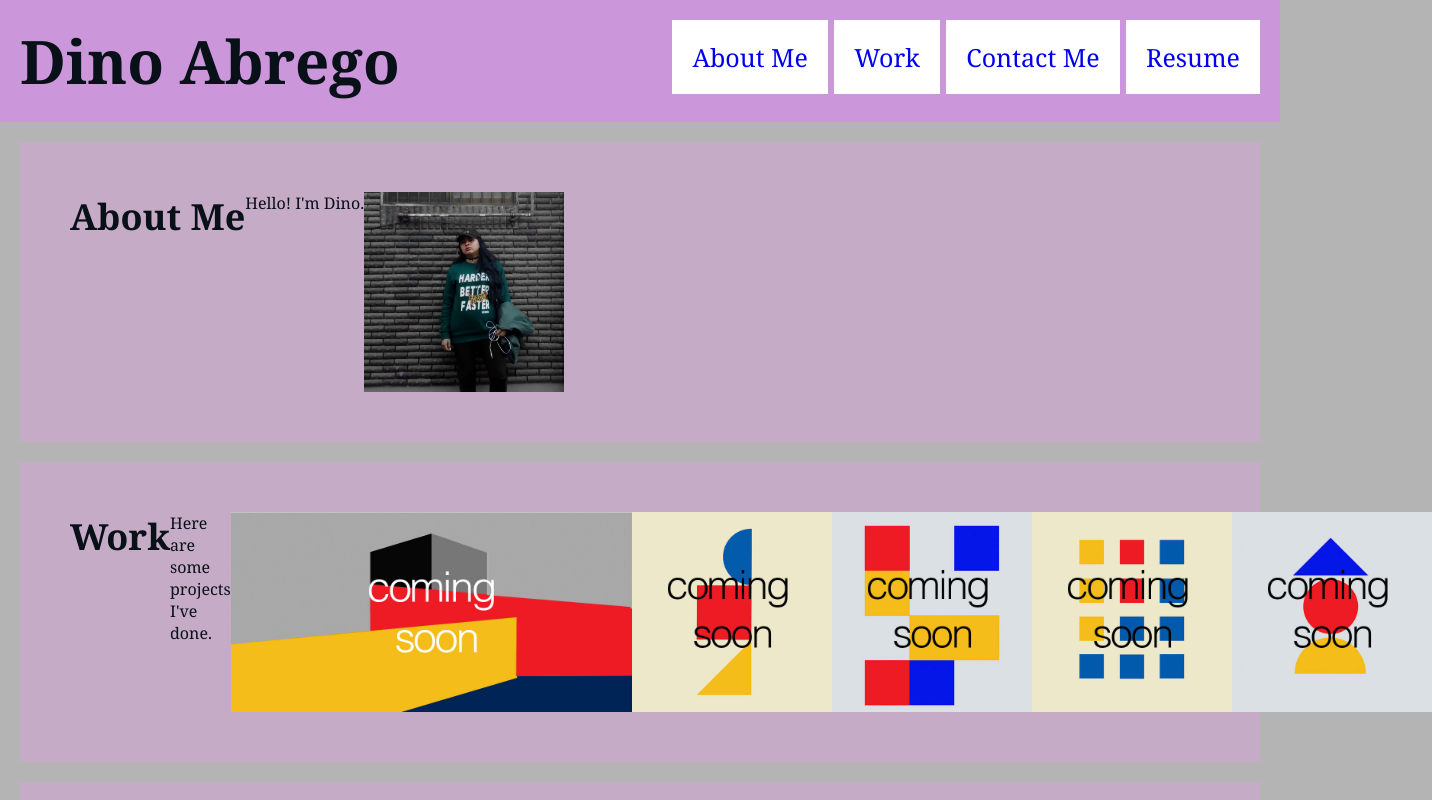
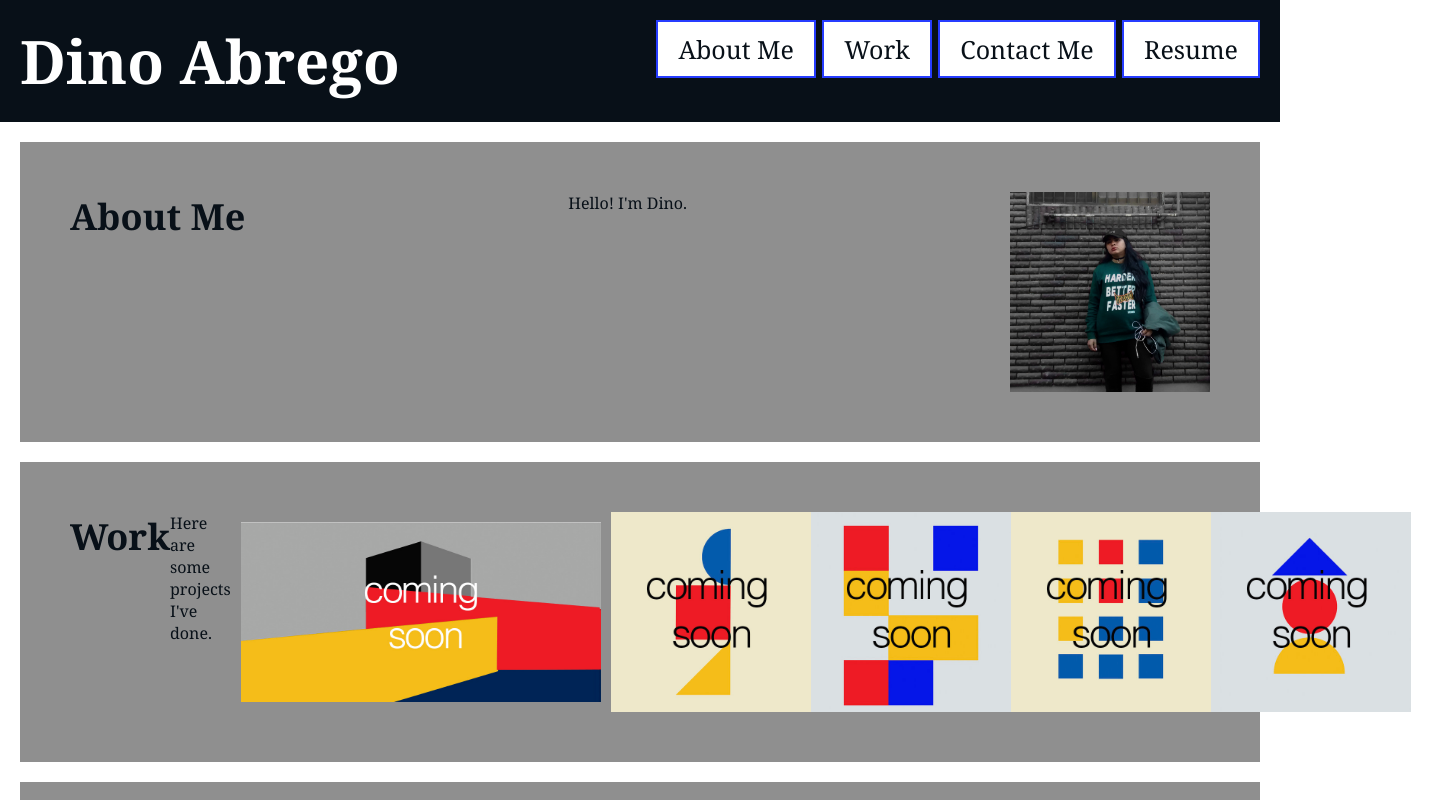
Before and after one commit to dinoabrego/portfolio, a plain HTML site: page index.html in a window 1280 px wide. Shown: the top 800 px of the page, 1432 px wide, since content can reach past the window. Drawn offline with Linux system fonts and the light colour scheme.

Commit message:
updated changes

```diff
--- a/assets/css/style.css
+++ b/assets/css/style.css
@@ -3,10 +3,12 @@
     /* declare a variable with `--` syntax */
     --dark: #081018;
     --light: #fff;
-    --background1: #cc97da;
-    --background2: rgb(180, 180, 180);
-    --background3: rgb(197, 171, 197);
-    --navlink-color: #9c00cc;
+    --background1: #271d3f;
+    --background2: rgb(143, 143, 143);
+    --background3: rgb(83, 75, 117);
+    --color1: rgb(38, 60, 255);
+    --color2: rgb(242, 245, 67);
+    --color3: rgb(238, 56, 56);
 }
 
 * {
@@ -16,7 +18,7 @@
 }
 
 body {
-    background-color: var(--background2);
+    background-color: var(--light);
     font-family: Georgia, 'Times New Roman', Times, serif;
 }
 
@@ -24,8 +26,8 @@ body {
 
 header {
     padding: 20px;
-    background-color: var(--background1);
-    color: var(--dark);
+    background-color: var(--dark);
+    color: var(--light);
 }
 
 header h1 {
@@ -51,8 +53,17 @@ header nav ul li a {
     text-decoration: none;
   }
 
+header nav ul li a:link, a:visited {
+    background-color: var(--light);
+    color: var(--dark);
+    border: 2px solid var(--color1);
+    padding: 10px 20px;
+    text-align: center;
+    text-decoration: none;
+}
+
 header nav ul li a:hover {
-    background-color: var(--dark);
+    background-color: var(--background3);
   }
 
 /* Main */
@@ -67,18 +78,15 @@ main {
 
 .sections {
     display: flex;
-    float: center;
-    width: 100%;;
+    flex: 0 1 auto;
+    justify-content: space-between;
+    width: 100%;
     height: 300px;
+    padding: 50px;
+    background-color: var(--background2);
+    color: var(--dark);
     margin-bottom: 20px;
-    padding: 50px;
-    background-color: var(--background3);
-    color: var(--dark);
-}
-
-.sections img {
-    display: inline-block;
-    max-height: 200px;
+    margin-right: 20px;
 }
 
 .sections h2 {
@@ -86,3 +94,41 @@ main {
     margin-bottom: 20px;
     font-size: 36px;
 }
+
+footer {
+    padding: 10px;
+    text-align: center;
+    font-size: 20px;
+}
+
+/*Images*/
+
+.main-image {
+    display: inline-block;
+    margin: 10px;
+    max-width: 100%;
+}
+
+.images {
+    display: inline-block;
+    width:50%;
+    height:100%;
+    object-fit:cover;
+}
+
+/* Responsive Design */
+
+@media screen and (max-width: 768px) {
+    header, main, nav {
+      flex-direction: column;
+    }
+
+    section {
+      padding-right: 0;
+    }
+
+    aside {
+      width: 100%;
+      text-align: center;
+    }
+  }
--- a/index.html
+++ b/index.html
@@ -32,7 +32,7 @@
             <p>
                 Hello! I'm Dino.
             </p>
-            <img src="./assets/images/about-me.jpg" alt="Portrait of me standing in front of a brick wall." class="float-right" />
+            <img class="about" src="./assets/images/about-me.jpg" alt="Portrait of me standing in front of a brick wall." class="float-right" />
         </section>
         <section id="work" class="sections">
             <h2>Work</h2>
@@ -40,10 +40,10 @@
              Here are some projects I've done.
             </p>
             <img class="main-image" src="./assets/images/phm.jpg" alt="Place holder image with geometric shapes and a text that reads coming soon." />
-            <img class="images"src="./assets/images/ph1.jpg" alt="Place holder image with geometric shapes and a text that reads coming soon."/>
-            <img class="images"src="./assets/images/ph2.jpg" alt="Place holder image with geometric shapes and a text that reads coming soon."/>
-            <img class="images"src="./assets/images/ph3.jpg" alt="Place holder image with geometric shapes and a text that reads coming soon."/>
-            <img class="images"src="./assets/images/ph4.jpg" alt="Place holder image with geometric shapes and a text that reads coming soon."/>
+            <img class="images" src="./assets/images/ph1.jpg" alt="Place holder image with geometric shapes and a text that reads coming soon."/>
+            <img class="images" src="./assets/images/ph2.jpg" alt="Place holder image with geometric shapes and a text that reads coming soon."/>
+            <img class="images" src="./assets/images/ph3.jpg" alt="Place holder image with geometric shapes and a text that reads coming soon."/>
+            <img class="images" src="./assets/images/ph4.jpg" alt="Place holder image with geometric shapes and a text that reads coming soon."/>
         </section>
         <section id="contact" class="sections">
             <h2>Contact</h2>
@@ -59,8 +59,9 @@
             <img src="./assets/images/phm2.jpg" alt="Placeholder image." class="float-right" />
         </section>
     </main>
-
-
+    <footer>
+        <h2>made by Dino Abrego</h2>
+    </footer>
 </body>
 
 </html>
```
